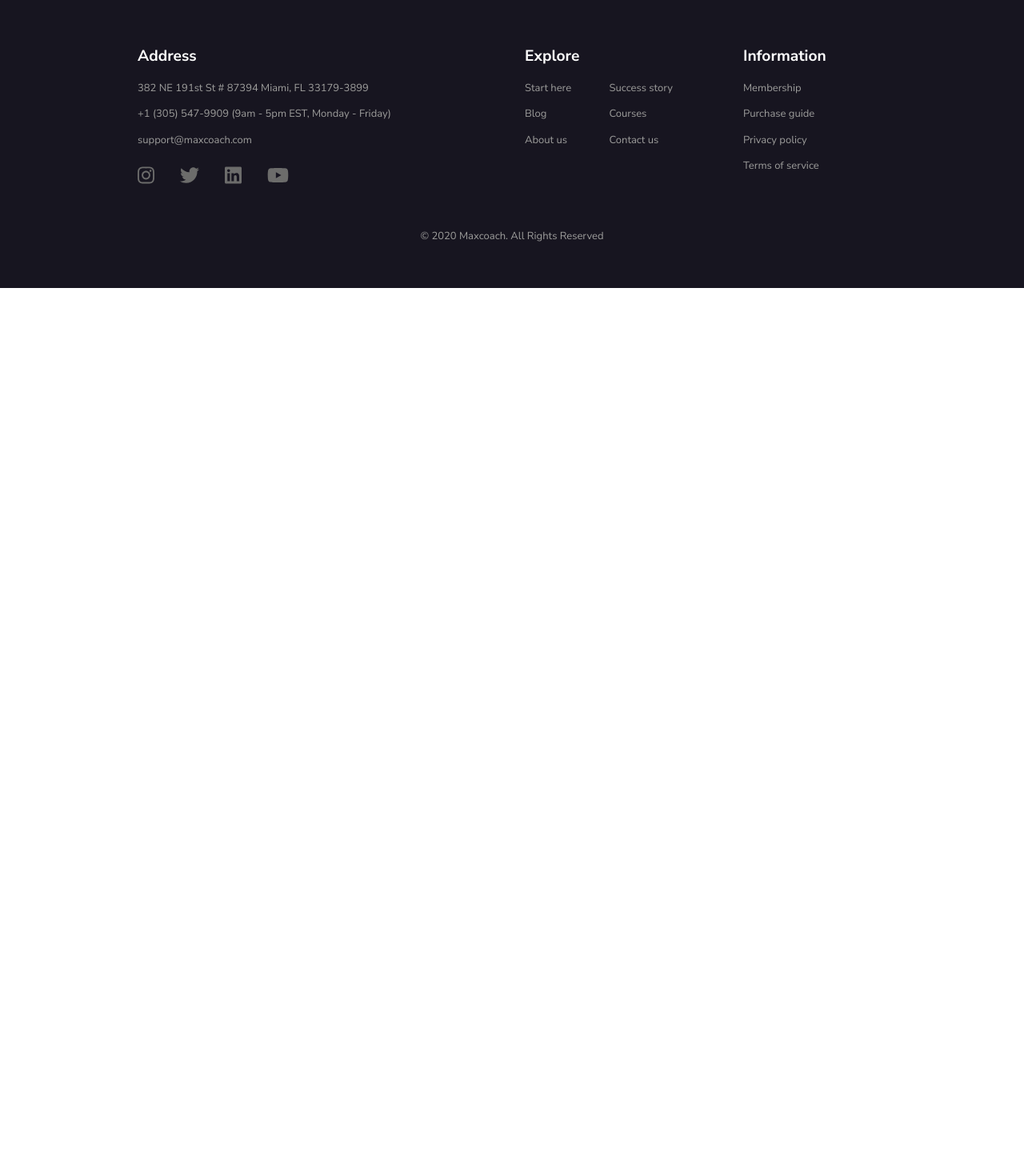
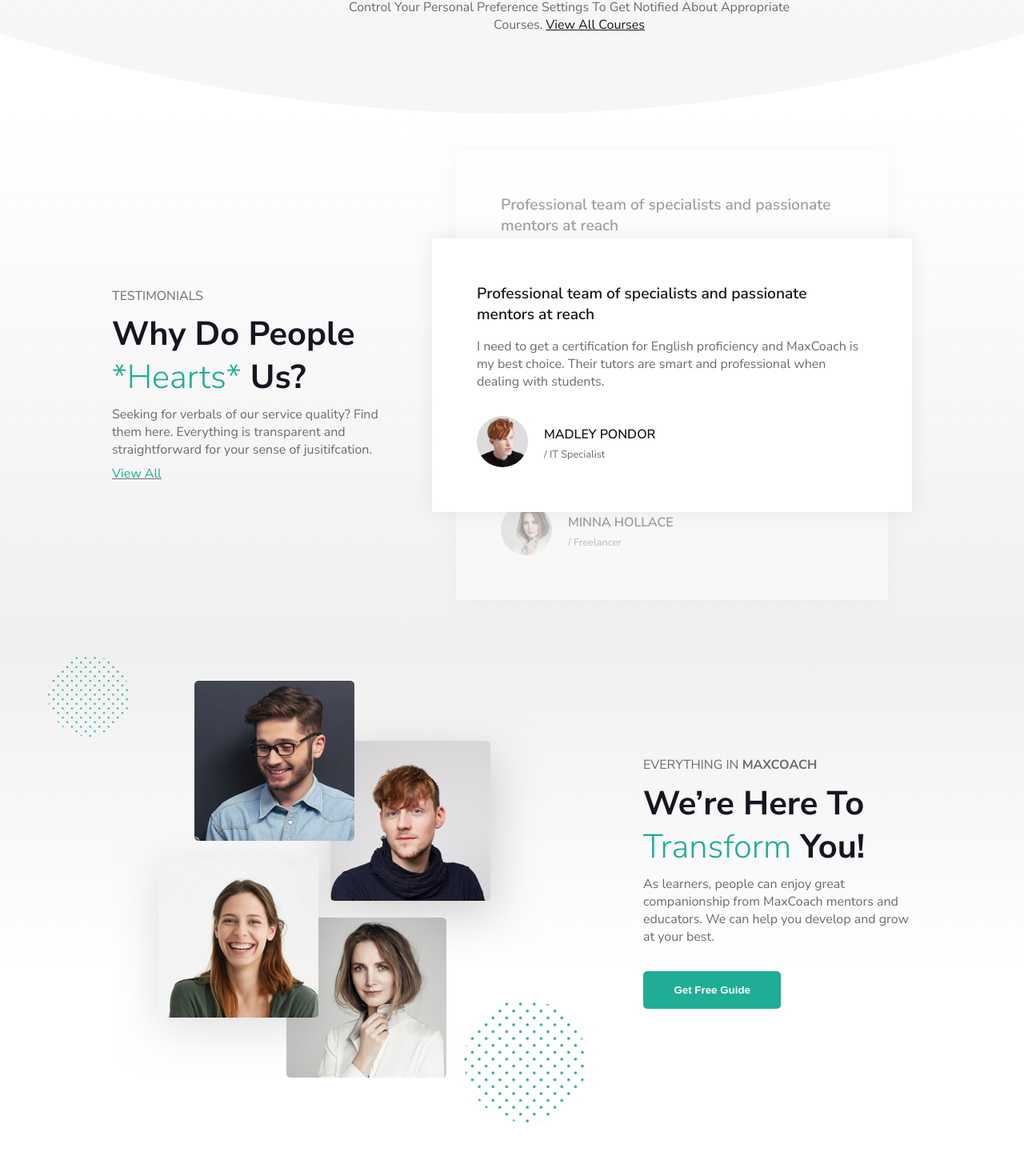
Before and after one commit to hongorgerelchimeg/proj-html-vuejs, a Vue app: page / in a window 1280 px wide. Shown: the part 2533-4003 px from the top of the page at 80% size. Before the commit the page ends 2893 px from the top, so only its background shows below. Built offline with nearby package versions, Linux system fonts and the light colour scheme.

Commit message:
Testimonials component created

```diff
--- a/public/styles/partials/_general.scss
+++ b/public/styles/partials/_general.scss
@@ -34,6 +34,7 @@ h1 {
     border: none;
     border-radius: 5px;
     transition: .5s ease;
+    cursor: pointer;
 
 }
 
--- a/src/components/MaxCMain.vue
+++ b/src/components/MaxCMain.vue
@@ -87,13 +87,87 @@
                             <div class="card-holder">
                                     <card-max-c v-for="(card, index) in arrCard" :key="index" :CardProp="card" />
                             </div>
+                            <div class="under-card-text">
+                                <span>Control your personal preference settings to get notified about appropriate courses. <a href="#!">View all courses</a></span>
+                            </div>
+
 
                         </div>
                     </div>
                 </div>
+            </div>
 
+            <div class="divider">
+                <svg xmlns="http://www.w3.org/2000/svg" viewBox="0 0 100 100" preserveAspectRatio="none" height="100">
+                    <path class="fill-divider" d="M 0 0 L0 100 L100 100 L100 0 Q 50 200 0 0"></path>
+                </svg>
             </div>
         </div>
+        <div class="container-fluid container-gradient-triple">
+            <div class="container">
+                <div class="section section-5">
+                    <div class="content-holder">
+                        <div class="left-side-holder right-padding">
+                            <text-card :TextCardContent="arrTextCardContent[2]" />
+                        </div>
+                        <div class="right-side-holder">
+
+                            <testimonials-max-c />
+
+                        </div>
+                    </div>
+                </div>
+            </div>
+            <div class="container">
+                <div class="section section-6">
+                    <div class="content-holder aling-center">
+                        <div class="left-side-holder">
+                           <div class="img-holder">
+                               <img src="../../public/img/home-3-team-image.png" alt="team">
+                               <icon-parallax :ParalaxIcon="arrParalaxIcons[1]"/>
+                           </div>
+                        </div>
+                        <div class="right-side-holder left-padding">
+
+                            <text-card :TextCardContent="arrTextCardContent[3]" />
+
+                            <div class="btn-holder background-green">
+                                <button class="btn">Get Free Guide</button>
+                            </div>
+
+                        </div>
+                    </div>
+                </div>
+            </div>
+        </div>
+
+        <div class="container-fluid container-grey">
+            <div class="container">
+                <div class="section section-7">
+                    <div class="content-holder padding-top">
+                        <div class="full text-center text-capitalize">
+                            <span>read for more joyment</span>
+                            <div class="title">
+                                <span>Latest From</span>
+                                <div class="styled-text">
+                                    <span> Our Blogs</span>
+                                </div>
+                            </div>
+
+                            <div class="card-holder">
+                                    <card-max-c v-for="(card, index) in arrCard" :key="index" :CardProp="card" />
+                            </div>
+                            <div class="under-card-text">
+                                <span>Control your personal preference settings to get notified about appropriate courses. <a href="#!">View all courses</a></span>
+                            </div>
+
+
+                        </div>
+                    </div>
+                </div>
+            </div>
+        </div>
+
     </main>
 
 
@@ -114,9 +188,10 @@ import cardImage2 from '../../public/img/stock-full-hd-03-480x298.jpg'
 import cardImage3 from '../../public/img/stock-full-hd-04-480x298.jpg'
 // import icon6 from '../../public/img/maxcoach-shape-05-100x100.png'
 import anime from 'animejs';
+import TestimonialsMaxC from './TestimonialsMaxC.vue'
 
 export default {
-    components: { TextCard, IconParallax, CardMaxC },
+    components: { TextCard, IconParallax, CardMaxC, TestimonialsMaxC },
     name: 'MaxCMain',
     data () {
         return {
@@ -205,6 +280,28 @@ export default {
                     CallToActionLink: ' Download free guidebook',
                     Link: '#!',
                 },
+                {
+                    subTitle: 'TESTIMONIALS',
+                    subTitleBold: '',
+                    Title: 'Why Do People',
+                    Title2: ' *Hearts*',
+                    Title3: 'Us?',
+                    Paragraph: "Seeking for verbals of our service quality? Find them here. Everything is transparent and straightforward for your sense of jusitifcation.",
+                    CallToAction: '',
+                    CallToActionLink: ' View All',
+                    Link: '#!',
+                },
+                {
+                    subTitle: 'EVERYTHING IN',
+                    subTitleBold: 'MAXCOACH',
+                    Title: 'We’re Here To',
+                    Title2: 'Transform',
+                    Title3: 'You!',
+                    Paragraph: "As learners, people can enjoy great companionship from MaxCoach mentors and educators. We can help you develop and grow at your best.",
+                    CallToAction: '',
+                    CallToActionLink: '',
+                    Link: '#!',
+                },
 
             ],
             objCounter: {
@@ -249,6 +346,19 @@ export default {
     background: rgb(246,246,246);
     background: linear-gradient(0deg, rgba(246,246,246,1) 0%, rgba(255,255,255,1) 100%);
 }
+.container-gradient-reverse {
+    background: rgba(255,255,255,1);
+    background: linear-gradient(0deg, rgba(255,255,255,1) 0%, rgba(246,246,246,1) 100%,);
+}
+.container-gradient-triple {
+    background: rgb(255,255,255);
+    background: linear-gradient(0deg, rgba(255,255,255,1) 20%, rgba(240,240,240,1) 50%, rgba(255,255,255,1) 100%);
+}
+
+.container-grey {
+    background: rgb(246,246,246);
+}
+
 .hero-section {
     position: relative;
     height: 70vh;
@@ -278,6 +388,14 @@ export default {
         display: flex;
         .full {
             flex-basis: 100%;
+            .under-card-text {
+                margin: 0 auto;
+                text-align: center;
+                width: 50%;
+                a {
+                    text-decoration: underline;
+                }
+            }
         }
         .left-side-holder {
             flex-basis: 40%;
@@ -291,6 +409,17 @@ export default {
         .left-padding {
             padding-left: 4rem;
         }
+    }
+
+}
+.divider {
+    width: 100%;
+    height: 100px;
+    svg {
+        width: 100%;
+        fill: white;
+    }
+    .fill-divider {
     }
 }
 .img-holder {
@@ -345,10 +474,10 @@ export default {
     gap: 1.5rem;
     align-items: stretch;
     margin-bottom: 10vh;
-    overflow: auto;
+    overflow: hidden;
 }
 
-.section-3 {
+.section-3,.section-6 {
     .content-holder {
         .left-side-holder {
         flex-basis: 60%;
@@ -359,6 +488,15 @@ export default {
     }
 
 }
+
+.section-5 {
+    padding: 6rem 0 8rem;
+
+}
+.section-6 {
+    padding: 0rem 0 8rem;
+}
+
 
 // Utility
 .title {
@@ -393,8 +531,26 @@ export default {
     cursor: pointer;
 }
 
+.aling-center {
+    align-items: center;
+}
+
+.background-green {
+    margin-top: 2rem;
+    button {
+        background-color: $MainGreen;
+        color: $White;
+        &:hover {
+            background-color: $White;
+            color: $MainGreen;
+        }
+    }
+}
+
 // Margin
-
+.padding-top {
+    padding-top: 15vh;
+}
 span+.title {
     margin-top: .6rem;
 }
--- /dev/null
+++ b/src/components/TestimonialsMaxC.vue
@@ -0,0 +1,137 @@
+<template>
+<div class="testimonials">
+    <div class="testimonials-holder testi1">
+        <div class="title">
+            <span>Professional team of specialists and passionate mentors at reach</span>
+        </div>
+        <div class="paragraph">
+            <span>I need to get a certification for English proficiency and MaxCoach is my best choice. Their tutors are smart and professional when dealing with students.</span>
+        </div>
+        <div class="user-holder">
+                <div class="img-holder">
+                    <img :src="require('../../public/img/testimonial-avata-01.jpg')" alt="">
+                </div>
+                <div class="user-profile">
+                    <div class="user-name">Madley Pondor</div>
+                    <div>/ IT Specialist</div>
+                </div>
+        </div>
+    </div>
+    <div class="testimonials-holder testi2">
+        <div class="title">
+            <span>Professional team of specialists and passionate mentors at reach</span>
+        </div>
+        <div class="paragraph">
+            <span>I need to get a certification for English proficiency and MaxCoach is my best choice. Their tutors are smart and professional when dealing with students.</span>
+        </div>
+        <div class="user-holder">
+            <div class="img-holder">
+                <img :src="require('../../public/img/testimonial-avata-01.jpg')" alt="">
+            </div>
+            <div class="user-profile">
+                <div class="user-name">Madley Pondor</div>
+                <div>/ IT Specialist</div>
+            </div>
+        </div>
+    </div>
+    <div class="testimonials-holder testi3">
+        <div class="title">
+            <span>Professional team of specialists and passionate mentors at reach</span>
+        </div>
+        <div class="paragraph">
+            <span>I need to get a certification for English proficiency and MaxCoach is my best choice. Their tutors are smart and professional when dealing with students.</span>
+        </div>
+        <div class="user-holder">
+            <div class="img-holder">
+                <img :src="require('../../public/img/testimonial-avata-02.jpg')" alt="">
+            </div>
+            <div class="user-profile">
+                <div class="user-name">Minna Hollace</div>
+                <div>/ Freelancer</div>
+            </div>
+        </div>
+    </div>
+
+</div>
+
+</template>
+
+<script>
+export default {
+    name: 'TestimonialsMaxC',
+
+}
+</script>
+
+<style lang="scss" scoped>
+@import "../../public/styles/main";
+.testimonials {
+    position: relative;
+    .testi1 {
+        position: absolute;
+        top: 50%;
+        right: 5%;
+        transform: translateY(-50%);
+        width: 90%;
+        filter: opacity(.4);
+        z-index: 0;
+
+    }
+    .testi2 {
+        position: absolute;
+        top: -60px;
+        right: 0;
+        z-index: 1;
+    }
+    .testi3 {
+        position: absolute;
+        top: 50px;
+        right: 5%;
+        width: 90%;
+        filter: opacity(.4);
+        z-index: 0;
+    }
+}
+.testimonials-holder {
+    background-color: $White;
+    padding: 3.5rem;
+    box-shadow: 0px 0px 20px 1px rgba(90, 90, 90, 0.1);
+    .title {
+        font-size: 1.2rem;
+        font-weight: 600;
+        color: $MainBlack;
+        margin-bottom: 1rem;
+    }
+    .user-holder {
+        margin-top: 2rem;
+        display: flex;
+        align-items: center;
+        justify-content: flex-start;
+        gap: 20px;
+
+        .img-holder {
+            height: 4rem;
+            width: 4rem;
+            overflow: hidden;
+            border-radius: 50%;
+            img {
+                width: 100%;
+                object-fit: cover;
+
+            }
+        }
+        .user-profile {
+            font-size: .8rem;
+            .user-name {
+                text-transform: uppercase;
+                font-size: 1rem;
+                color: $MainBlack;
+                font-weight: 600;
+                line-height: 2;
+            }
+        }
+    }
+
+}
+
+</style>
```
